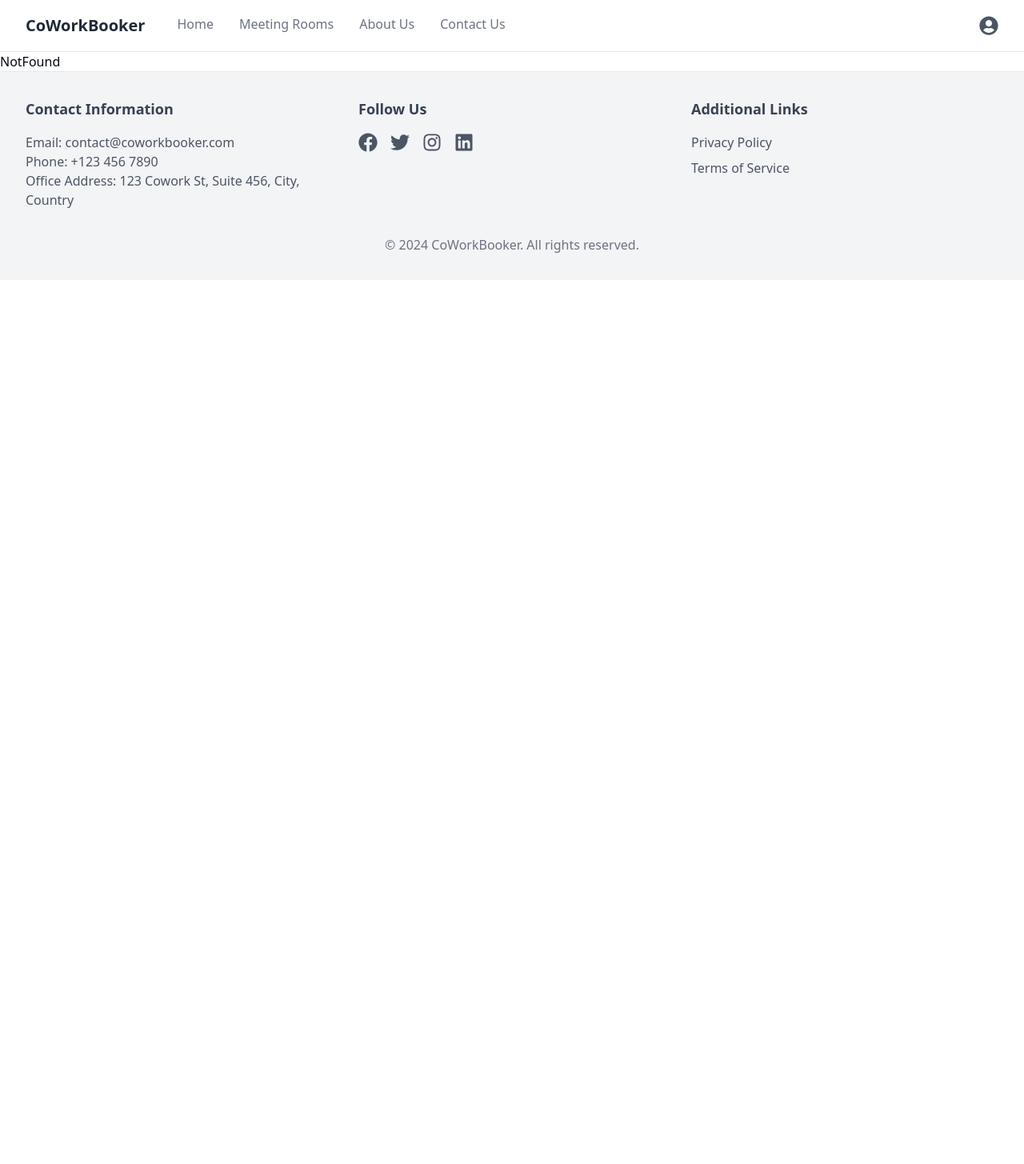
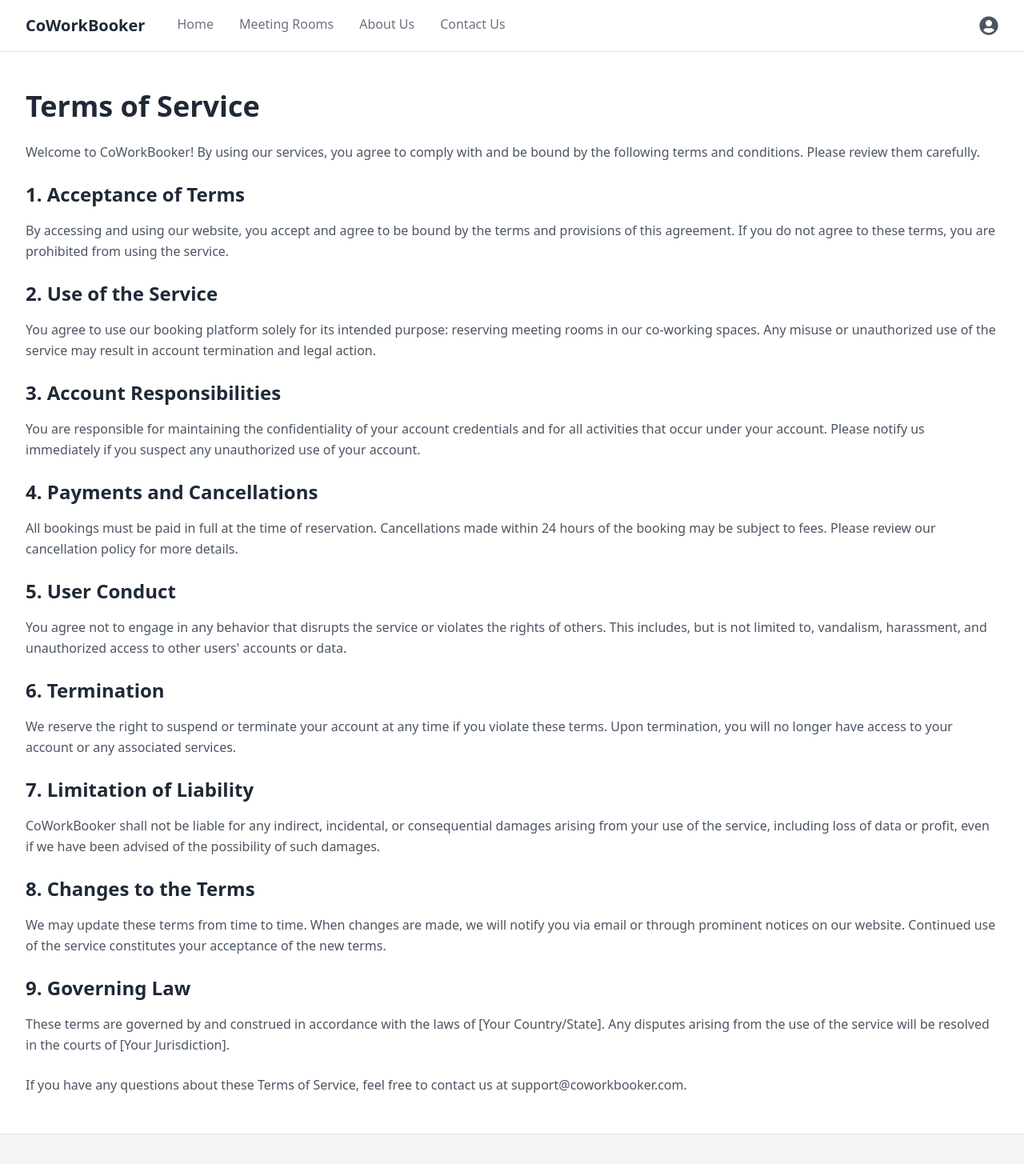
Before and after one commit to mdsejan/co-work-booker-client, a React (Vite) app: page /terms-of-service in a window 1280 px wide. Shown: the top 1455 px of the page at 80% size. Before the commit the page ends 800 px from the top, so only its background shows below. Built offline with nearby package versions, Linux system fonts and the light colour scheme.

Commit message:
Terms of Service and about us page

```diff
--- /dev/null
+++ b/src/pages/AboutUs.tsx
@@ -0,0 +1,123 @@
+import React from "react";
+import { motion } from "framer-motion";
+import team1 from "/src/assets/teamMember1.jpg";
+import team2 from "/src/assets/teamMember2.jpg";
+import team3 from "/src/assets/teamMember2.jpg";
+import team4 from "/src/assets/teamMember2.jpg";
+import team5 from "/src/assets/teamMember2.jpg";
+import herobg from "/src/assets/hero-bg.jpg";
+
+const AboutUs: React.FC = () => {
+  return (
+    <div className="bg-white py-16">
+      {/* Hero Section */}
+      <section
+        className="relative bg-cover bg-center h-96"
+        style={{ backgroundImage: `url(${herobg})` }}
+      >
+        <div className="absolute inset-0 bg-black opacity-50"></div>
+        <div className="relative flex justify-center items-center h-full">
+          <motion.h1
+            className="text-4xl md:text-6xl font-bold text-white"
+            initial={{ opacity: 0, y: -50 }}
+            animate={{ opacity: 1, y: 0 }}
+            transition={{ duration: 1 }}
+          >
+            About Us
+          </motion.h1>
+        </div>
+      </section>
+      {/* Our Mission Section */}
+      <section className="container mx-auto px-4 text-center mb-16">
+        <motion.h2
+          className="text-4xl font-bold text-gray-800 mb-6"
+          initial={{ opacity: 0, y: 20 }}
+          animate={{ opacity: 1, y: 0 }}
+          transition={{ duration: 0.6 }}
+        >
+          Our Mission
+        </motion.h2>
+        <motion.p
+          className="text-lg text-gray-600 max-w-3xl mx-auto"
+          initial={{ opacity: 0, y: 20 }}
+          animate={{ opacity: 1, y: 0 }}
+          transition={{ duration: 0.6, delay: 0.2 }}
+        >
+          Our mission is to revolutionize the way co-working spaces are utilized
+          by simplifying the room booking process. We aim to empower businesses,
+          freelancers, and entrepreneurs with a seamless booking experience that
+          maximizes productivity and collaboration. Through innovative
+          technology and a user-centered approach, we strive to make workspace
+          management efficient and accessible for all.
+        </motion.p>
+      </section>
+
+      {/* Meet the Team Section */}
+      <section className="container mx-auto px-4 text-center mb-16">
+        <motion.h2
+          className="text-4xl font-bold text-gray-800 mb-12"
+          initial={{ opacity: 0, y: 20 }}
+          animate={{ opacity: 1, y: 0 }}
+          transition={{ duration: 0.6 }}
+        >
+          Meet the Team
+        </motion.h2>
+        <div className="grid grid-cols-1 sm:grid-cols-2 md:grid-cols-3 lg:grid-cols-4 gap-8">
+          {[
+            { name: "Alice Johnson", role: "CEO & Founder", image: team1 },
+            { name: "David Smith", role: "CTO", image: team2 },
+            { name: "Emily Carter", role: "Lead Developer", image: team3 },
+            { name: "Michael Lee", role: "Product Manager", image: team4 },
+            { name: "Sarah Kim", role: "UX/UI Designer", image: team5 },
+          ].map((member, index) => (
+            <motion.div
+              key={index}
+              className="bg-white p-4 shadow rounded-lg"
+              initial={{ opacity: 0, y: 20 }}
+              animate={{ opacity: 1, y: 0 }}
+              transition={{ duration: 0.6, delay: index * 0.1 }}
+            >
+              <img
+                src={member.image}
+                alt={member.name}
+                className="rounded-full w-32 h-32 mx-auto mb-4"
+              />
+              <h3 className="text-xl font-semibold text-gray-800">
+                {member.name}
+              </h3>
+              <p className="text-gray-600">{member.role}</p>
+            </motion.div>
+          ))}
+        </div>
+      </section>
+
+      {/* Our Story Section */}
+      <section className="container mx-auto px-4 text-center">
+        <motion.h2
+          className="text-4xl font-bold text-gray-800 mb-6"
+          initial={{ opacity: 0, y: 20 }}
+          animate={{ opacity: 1, y: 0 }}
+          transition={{ duration: 0.6 }}
+        >
+          Our Story
+        </motion.h2>
+        <motion.p
+          className="text-lg text-gray-600 max-w-3xl mx-auto"
+          initial={{ opacity: 0, y: 20 }}
+          animate={{ opacity: 1, y: 0 }}
+          transition={{ duration: 0.6, delay: 0.2 }}
+        >
+          Our journey began with a simple idea: to make co-working spaces more
+          efficient and accessible. As founders who often struggled with the
+          complexities of booking meeting rooms, we saw an opportunity to
+          innovate. From humble beginnings, we evolved into a full-fledged
+          platform that now serves thousands of users, streamlining the booking
+          process and making it easier for businesses to focus on what truly
+          matters—growing and succeeding.
+        </motion.p>
+      </section>
+    </div>
+  );
+};
+
+export default AboutUs;
--- /dev/null
+++ b/src/pages/TermsOfService.tsx
@@ -0,0 +1,111 @@
+import React from "react";
+
+const TermsOfService: React.FC = () => {
+  return (
+    <div className="bg-white py-12">
+      <div className="max-w-screen-2xl mx-auto px-6 sm:px-8">
+        <h1 className="text-4xl font-bold text-gray-800 mb-6">
+          Terms of Service
+        </h1>
+        <p className="text-gray-600 leading-relaxed mb-6">
+          Welcome to CoWorkBooker! By using our services, you agree to comply
+          with and be bound by the following terms and conditions. Please review
+          them carefully.
+        </p>
+
+        <h2 className="text-2xl font-semibold text-gray-800 mb-4">
+          1. Acceptance of Terms
+        </h2>
+        <p className="text-gray-600 leading-relaxed mb-6">
+          By accessing and using our website, you accept and agree to be bound
+          by the terms and provisions of this agreement. If you do not agree to
+          these terms, you are prohibited from using the service.
+        </p>
+
+        <h2 className="text-2xl font-semibold text-gray-800 mb-4">
+          2. Use of the Service
+        </h2>
+        <p className="text-gray-600 leading-relaxed mb-6">
+          You agree to use our booking platform solely for its intended purpose:
+          reserving meeting rooms in our co-working spaces. Any misuse or
+          unauthorized use of the service may result in account termination and
+          legal action.
+        </p>
+
+        <h2 className="text-2xl font-semibold text-gray-800 mb-4">
+          3. Account Responsibilities
+        </h2>
+        <p className="text-gray-600 leading-relaxed mb-6">
+          You are responsible for maintaining the confidentiality of your
+          account credentials and for all activities that occur under your
+          account. Please notify us immediately if you suspect any unauthorized
+          use of your account.
+        </p>
+
+        <h2 className="text-2xl font-semibold text-gray-800 mb-4">
+          4. Payments and Cancellations
+        </h2>
+        <p className="text-gray-600 leading-relaxed mb-6">
+          All bookings must be paid in full at the time of reservation.
+          Cancellations made within 24 hours of the booking may be subject to
+          fees. Please review our cancellation policy for more details.
+        </p>
+
+        <h2 className="text-2xl font-semibold text-gray-800 mb-4">
+          5. User Conduct
+        </h2>
+        <p className="text-gray-600 leading-relaxed mb-6">
+          You agree not to engage in any behavior that disrupts the service or
+          violates the rights of others. This includes, but is not limited to,
+          vandalism, harassment, and unauthorized access to other users'
+          accounts or data.
+        </p>
+
+        <h2 className="text-2xl font-semibold text-gray-800 mb-4">
+          6. Termination
+        </h2>
+        <p className="text-gray-600 leading-relaxed mb-6">
+          We reserve the right to suspend or terminate your account at any time
+          if you violate these terms. Upon termination, you will no longer have
+          access to your account or any associated services.
+        </p>
+
+        <h2 className="text-2xl font-semibold text-gray-800 mb-4">
+          7. Limitation of Liability
+        </h2>
+        <p className="text-gray-600 leading-relaxed mb-6">
+          CoWorkBooker shall not be liable for any indirect, incidental, or
+          consequential damages arising from your use of the service, including
+          loss of data or profit, even if we have been advised of the
+          possibility of such damages.
+        </p>
+
+        <h2 className="text-2xl font-semibold text-gray-800 mb-4">
+          8. Changes to the Terms
+        </h2>
+        <p className="text-gray-600 leading-relaxed mb-6">
+          We may update these terms from time to time. When changes are made, we
+          will notify you via email or through prominent notices on our website.
+          Continued use of the service constitutes your acceptance of the new
+          terms.
+        </p>
+
+        <h2 className="text-2xl font-semibold text-gray-800 mb-4">
+          9. Governing Law
+        </h2>
+        <p className="text-gray-600 leading-relaxed mb-6">
+          These terms are governed by and construed in accordance with the laws
+          of [Your Country/State]. Any disputes arising from the use of the
+          service will be resolved in the courts of [Your Jurisdiction].
+        </p>
+
+        <p className="text-gray-600 leading-relaxed">
+          If you have any questions about these Terms of Service, feel free to
+          contact us at support@coworkbooker.com.
+        </p>
+      </div>
+    </div>
+  );
+};
+
+export default TermsOfService;
```
Also changed, not shown: src/router/index.tsx (+10 -0 lines), src/assets/teamMember1.jpg (added), src/assets/teamMember2.jpg (added).
